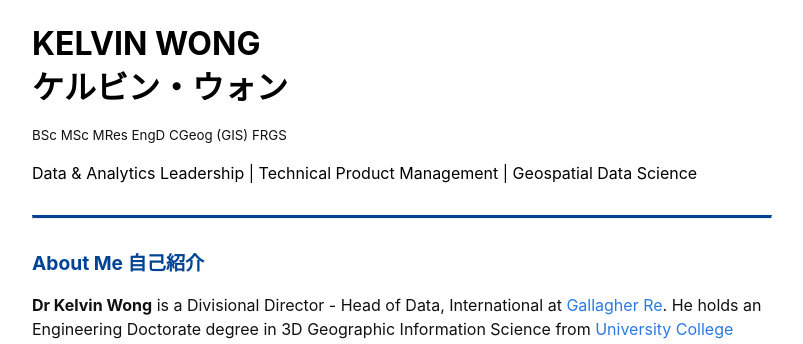
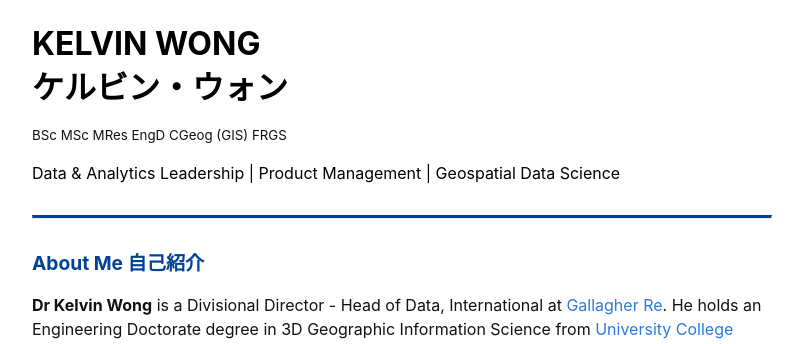
Before and after one commit to kel196/kel196.github.io, a Jekyll site: the page built from index.md, in a window 1280 px wide and 900 px high. Shown: the top 344 px of the window, without its empty margins (238-1041 px from the left). Built offline with Jekyll 4.4.1, drawn with Linux system fonts in a browser that asks for light colours; our own code applies the rules of GitHub Pages for plain Markdown files.

Commit message:
Jan 2024 Update

```diff
--- a/index.md
+++ b/index.md
@@ -2,7 +2,7 @@
 # ケルビン・ウォン
 <sub>BSc MSc MRes EngD CGeog (GIS) FRGS</sub>
 
-#### Data & Analytics Leadership | Technical Product Management | Geospatial Data Science
+#### Data & Analytics Leadership | Product Management | Geospatial Data Science
 
 ---
 ## About Me 自己紹介
```
